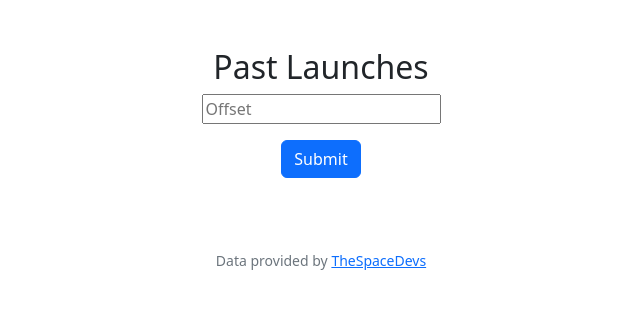
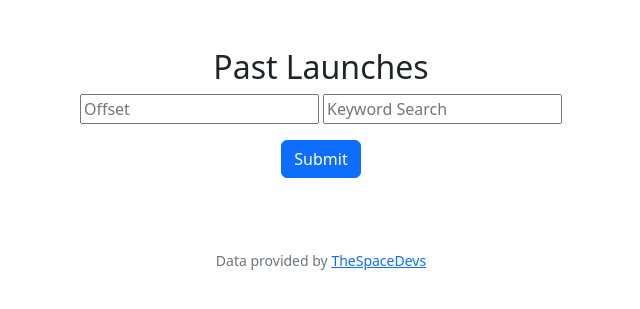
Before and after one commit to jamin10/rocket-launch-website, a Flask app: page /past-launches in a window 1280 px wide. Shown: the part 114-423 px from the top of the page, without its empty margins (319-959 px from the left). Run offline with Flask 2, Linux system fonts and the light colour scheme; a user stored in the database is signed in; data that the repository does not hold is empty; some libraries are stand-ins or nearby versions.

Commit message:
Added keyword search filter

```diff
--- a/website/templates/past-launches.html
+++ b/website/templates/past-launches.html
@@ -8,6 +8,7 @@
     <form action="/past-launches" method="post">
         <div class="mb-3">
             <input class="form control mx-auto w-auto" id="offset" name="offset" placeholder="Offset" type="number">
+            <input class="form control mx-auto w-auto" id="keyord" name="keyword" placeholder="Keyword Search" type="text">
         </div>
         <button class="btn btn-primary" type="submit">Submit</button>
     </form>
--- a/website/templates/upcoming-launches.html
+++ b/website/templates/upcoming-launches.html
@@ -8,6 +8,7 @@
     <form action="/upcoming-launches" method="post">
         <div class="mb-3">
             <input class="form control mx-auto w-auto" id="offset" name="offset" placeholder="Offset" type="number">
+            <input class="form control mx-auto w-auto" id="keyord" name="keyword" placeholder="Keyword Search" type="text">
         </div>
         <button class="btn btn-primary" type="submit">Submit</button>
     </form>
--- a/website/views.py
+++ b/website/views.py
@@ -1,3 +1,4 @@
+from ast import keyword
 from re import L
 from unicodedata import category
 from flask import Blueprint, render_template, request, jsonify, flash
@@ -28,6 +29,8 @@ def upcoming_launches():
 
         # Offset for which results to show on page
         offset = request.form.get("offset")
+        keyword = request.form.get("keyword")
+
         if offset == None:
             offset = 0
         else:
@@ -35,12 +38,18 @@ def upcoming_launches():
 
         # Adjust URL for API request
         url = url + "&limit=10&offset=" + offset
+
+        # Check if keyword entered and adjust API request
+        if keyword == None:
+            pass
+        else:
+            url = url + "&search=" + keyword
+
         launches_info = get_launches_info(url)
 
         return render_template("upcoming-launches.html", user=current_user, launches_info=launches_info)
 
     else:
-
         launches_info = get_launches_info("https://lldev.thespacedevs.com/2.2.0/launch/upcoming/?format=json")
 
         return render_template("upcoming-launches.html", user=current_user, launches_info=launches_info)
@@ -57,6 +66,8 @@ def past_launches():
 
         # Offset for which results to show on page
         offset = request.form.get("offset")
+        keyword = request.form.get("keyword")
+
         if offset == None:
             offset = 0
         else:
@@ -64,12 +75,18 @@ def past_launches():
 
         # Adjust URL for API request
         url = url + "&limit=10&offset=" + offset
+
+        # Check if keyword entered and adjust API request
+        if keyword == None:
+            pass
+        else:
+            url = url + "&search=" + keyword
+
         launches_info = get_launches_info(url)
 
         return render_template("past-launches.html", user=current_user, launches_info=launches_info)
 
     else:
-
         launches_info = get_launches_info("https://lldev.thespacedevs.com/2.2.0/launch/?format=json")
 
         return render_template("past-launches.html", user=current_user, launches_info=launches_info)
@@ -79,9 +96,8 @@ def past_launches():
 @login_required
 def bookmarked_upcoming():
 
+    # Order launches by window start time
     now = datetime.now()
-    print(now)
-    # Order launches by window start time
     ordered_launches = Launch.query.filter((Launch.user_id==current_user.id), (Launch.window_start>now)).order_by(Launch.window_start)
 
     return render_template("bookmarked-upcoming.html", user=current_user, launches=ordered_launches)
@@ -91,9 +107,8 @@ def bookmarked_upcoming():
 @login_required
 def bookmarked_past():
 
+    # Order launches by window start time
     now = datetime.now()
-    print(now)
-    # Order launches by window start time
     ordered_launches = Launch.query.filter((Launch.user_id==current_user.id), (Launch.window_start<now)).order_by(Launch.window_start)
 
     return render_template("bookmarked-past.html", user=current_user, launches=ordered_launches)
```
Also changed, not shown: website/auth.py (+47 -39 lines), README.md, website/database.db.
